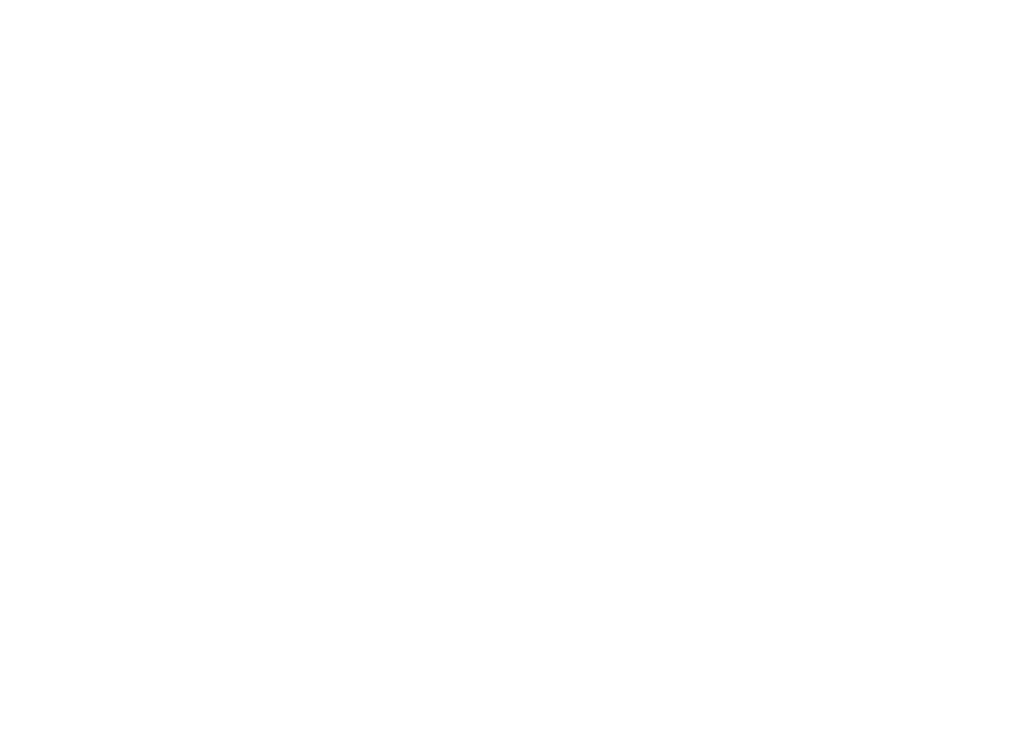
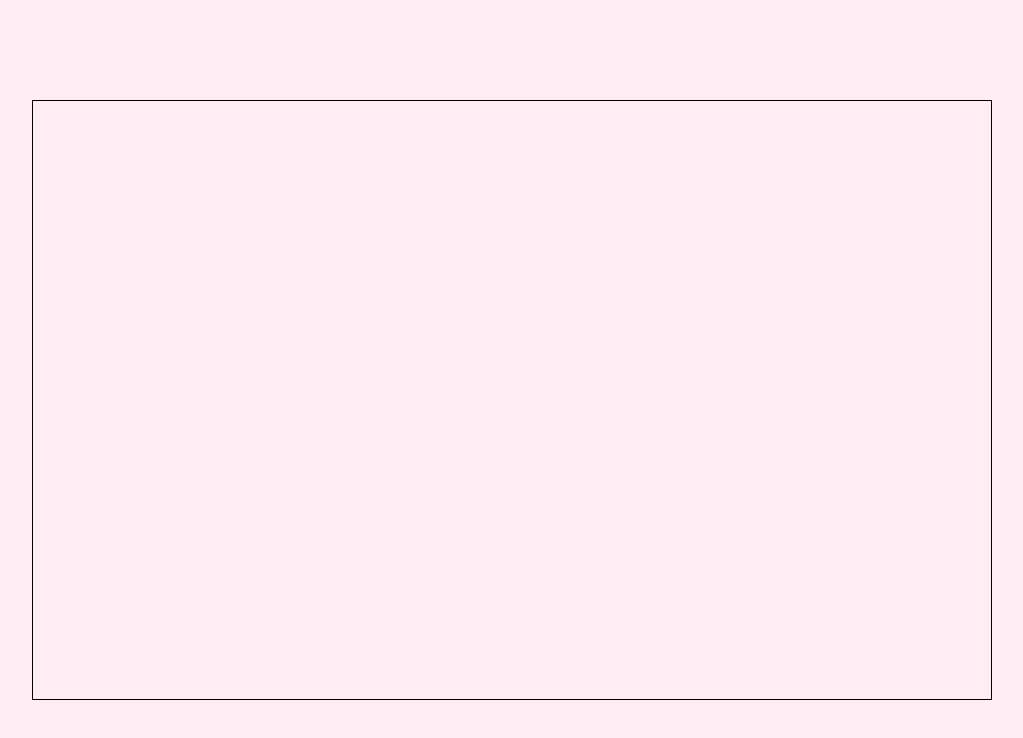
Before and after one commit to Gowthamwunderux/crafyhub, a Next.js app: page /join-us in a window 1280 px wide. Shown: the top 738 px of the page, without its empty margins (128-1151 px from the left). Built offline with nearby package versions, Linux system fonts and the light colour scheme.

Commit message:
push the code

```diff
--- a/src/app/components/autoComplete/page.tsx
+++ b/src/app/components/autoComplete/page.tsx
@@ -3,10 +3,15 @@
 
 interface AutocompleteProps {
   suggestions: { name: string }[];
-  className:string;
+  className: string;
+  placeHolder: string;
 }
 
-const AutocompleteInput: React.FC<AutocompleteProps> = ({ suggestions ,className}) => {
+const AutocompleteInput: React.FC<AutocompleteProps> = ({
+  suggestions,
+  className,
+  placeHolder,
+}) => {
   const [value, setValue] = useState<string>("");
 
   function handleChange(event: React.ChangeEvent<HTMLInputElement>) {
@@ -20,14 +25,17 @@
     <div>
       <input
         type="text"
-        placeholder="search"
+        placeholder={placeHolder}
         className={className}
         onChange={handleChange}
       />
 
       <ul>
         {filteredDesigners.map((designer, index) => (
-          <li className={className} key={index}> {designer.name}</li>
+          <li className={className} key={index}>
+            {" "}
+            {designer.name}
+          </li>
         ))}
       </ul>
     </div>
--- a/src/app/hiring/page.tsx
+++ b/src/app/hiring/page.tsx
@@ -37,6 +37,7 @@
                 <AutocompleteInput
                   suggestions={Designer}
                   className=" border m-5 w-96 py-2 rounded-3xl px-8"
+                  placeHolder="try to find designer"
                 />
               </div>
             </div>
--- a/src/app/join-us/page.tsx
+++ b/src/app/join-us/page.tsx
@@ -3,9 +3,15 @@
 import Image from "next/image";
 
 export default function JoinUs() {
+
+
   return (
     <>
-      <div className="w-screen"></div>
+      <div className="w-screen h-screen bg-gradient-to-t from- bg-myGradient to-white flex justify-center items-center">
+        <div
+          className=" border  w-3/4 h-3/4  "
+        ></div>
+      </div>
     </>
   );
 }
--- a/tailwind.config.ts
+++ b/tailwind.config.ts
@@ -30,9 +30,10 @@
       },
       'gray' : {
         100: '#d9d9d9'
-      }
+      },
 
-
+      "bgGradient1":"rgba(255, 0, 85, 0.07) ",
+      "bgGradient2":" rgba(255, 255, 255, 0.00)"
 
 
 
```
